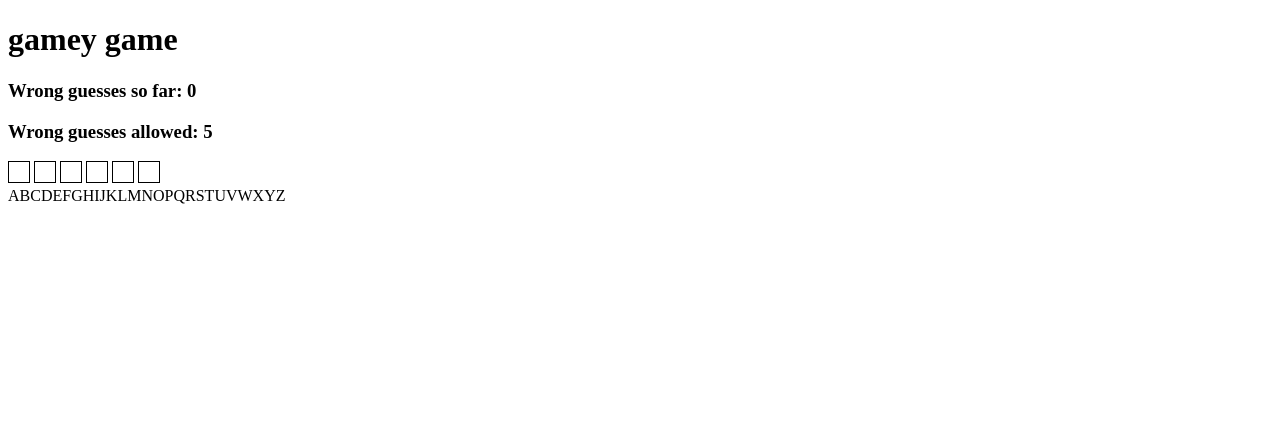
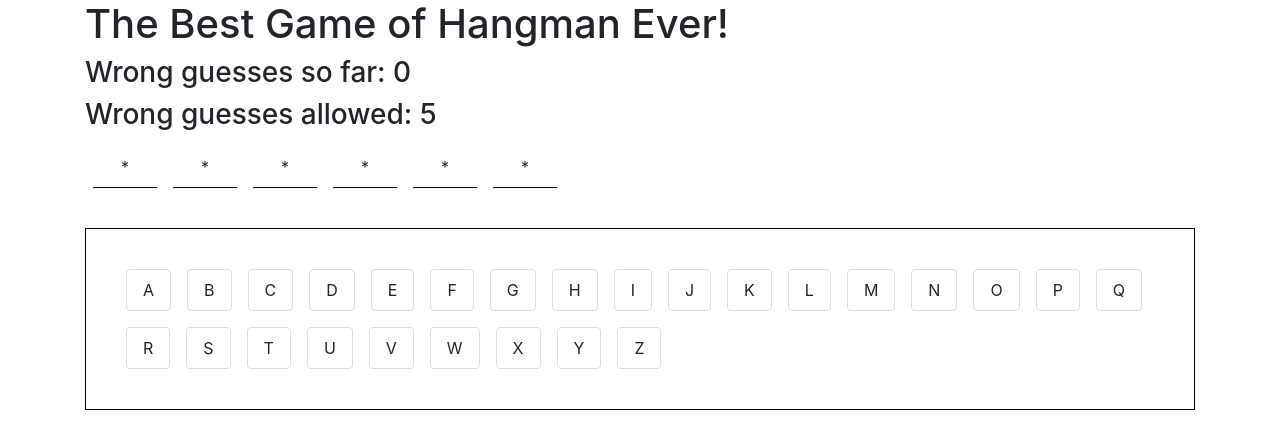
Before and after one commit to carolinepaulic/Hangman, a website: page src/app/index.html at #!/play in a window 1280 px wide. Drawn offline with nearby package versions, Linux system fonts and the light colour scheme; some packages are replaced by stand-ins of ours.

Commit message:
Made it a little purdier

```diff
--- a/src/app/hangman.js
+++ b/src/app/hangman.js
@@ -1,3 +1,14 @@
+angular
+  .module('hangman.game-module', [])
+  .config(function($stateProvider) {
+    $stateProvider.state('game', {
+      url: '/play',
+      templateUrl: 'modules/game/game.html',
+      controller: 'GameController',
+      controllerAs: 'ctrl'
+    });
+  });
+
 angular
   .module('hangman.welcome-module', [])
   .config(function($stateProvider, $urlRouterProvider) {
@@ -9,26 +20,6 @@ angular
       controllerAs: 'ctrl'
     });
   });
-
-angular
-  .module('hangman.game-module', [])
-  .config(function($stateProvider) {
-    $stateProvider.state('game', {
-      url: '/play',
-      templateUrl: 'modules/game/game.html',
-      controller: 'GameController',
-      controllerAs: 'ctrl'
-    });
-  });
-
-(function() {
-  function Controller() {
-    var ctrl = this;
-  }
-
-  angular.module('hangman.welcome-module')
-    .controller('WelcomeController', [Controller]);
-})();
 
 (function() {
   function Controller($state) {
@@ -155,6 +146,15 @@ angular
   .directive('letterGuessBox', Directive);
 })();
 
+(function() {
+  function Controller() {
+    var ctrl = this;
+  }
+
+  angular.module('hangman.welcome-module')
+    .controller('WelcomeController', [Controller]);
+})();
+
 angular.module('hangman', [
   'ui.router',
   'hangman.welcome-module',
--- a/src/app/index.html
+++ b/src/app/index.html
@@ -6,8 +6,11 @@
       <script src="../../bower_components/angular/angular.js"></script>
       <script src="../../bower_components/angular-ui-router/release/angular-ui-router.js"></script>
       <script src="hangman.js"></script>
+
+      <link type="text/css" rel="stylesheet" href="../../bower_components/bootstrap/dist/css/bootstrap.css">
+      <link type="text/css" rel="stylesheet" href="resources/css/app.css">
   </head>
   <body>
-    <div data-ui-view></div>
+    <div class="container" data-ui-view></div>
   </body>
 </html>
--- a/src/app/modules/game/game.html
+++ b/src/app/modules/game/game.html
@@ -1,13 +1,14 @@
-<h1>gamey game</h1>
+<h1>The Best Game of Hangman Ever!</h1>
 <h3>Wrong guesses so far: {{ctrl.numWrongGuesses}}</h3>
 <h3>Wrong guesses allowed: {{ctrl.numAllowedWrongGuesses}}</h3>
 
-<span data-letter-guess-box
+<div data-letter-guess-box
      data-letter="{{letter.letter}}"
      data-show-letter="letter.guessed"
+     style="display: inline-block;"
      data-ng-repeat="letter in ctrl.answer track by $index">
-</span>
+</div>
 
-<div>
-  <span data-ng-repeat="letter in ctrl.alphabet" data-ng-click="ctrl.guessLetter(letter)">{{letter.letter}}</span>
+<div class="alphabet-container">
+  <span data-ng-repeat="letter in ctrl.alphabet" data-ng-click="ctrl.guessLetter(letter)" class="alphabet-letter" data-ng-class="{'guessed': letter.guessed}">{{letter.letter}}</span>
 </div>
--- a/src/app/modules/game/letter-guess-box.html
+++ b/src/app/modules/game/letter-guess-box.html
@@ -1,3 +1,3 @@
-<div style="height: 20px; width: 20px; border: 1px solid black; display: inline-block;">
-  <span data-ng-if="ctrl.showLetter">{{ctrl.letter}}</span>
+<div class="letter-guess-box">
+  <div class="letter-guess">{{ctrl.showLetter ? ctrl.letter : '*'}}</div>
 </div>
--- /dev/null
+++ b/src/app/resources/css/app.css
@@ -0,0 +1,42 @@
+body {
+}
+
+.letter-guess-box {
+  display: inline-block;
+  border-bottom: 1px solid black;
+  width: 4rem;
+  margin: .5rem;
+  padding: .5rem;
+  text-align: center;
+}
+
+.letter-guess {
+  vertical-align: middle;
+}
+
+.alphabet-container {
+  border: 1px solid black;
+  padding: 2rem;
+  margin-top: 2rem;
+}
+
+.alphabet-letter {
+  display: inline-block;
+  border: 1px solid #ddd;
+  border-radius: 4px;
+  padding: .5rem 1rem;
+  margin: .5rem;
+  transition: background-color .3s;
+}
+
+.alphabet-letter:hover {
+  background-color: #ddd;
+  cursor: pointer;
+}
+
+.alphabet-letter.guessed {
+  color: #888;
+  background-color: #ddd;
+  cursor: not-allowed;
+  text-decoration: line-through;
+}
```
